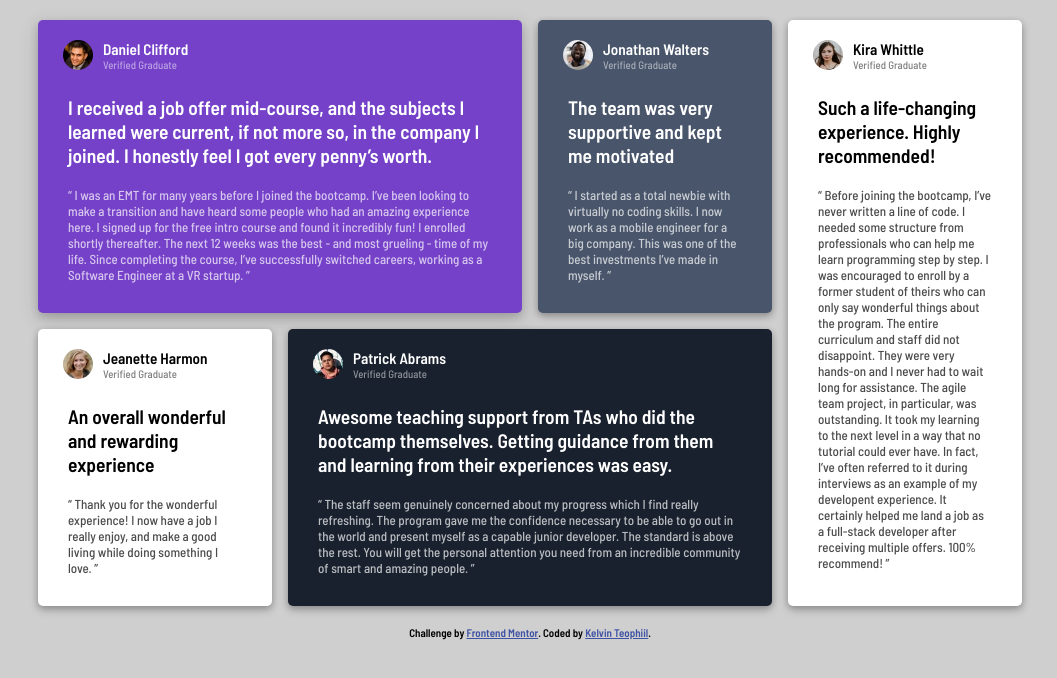
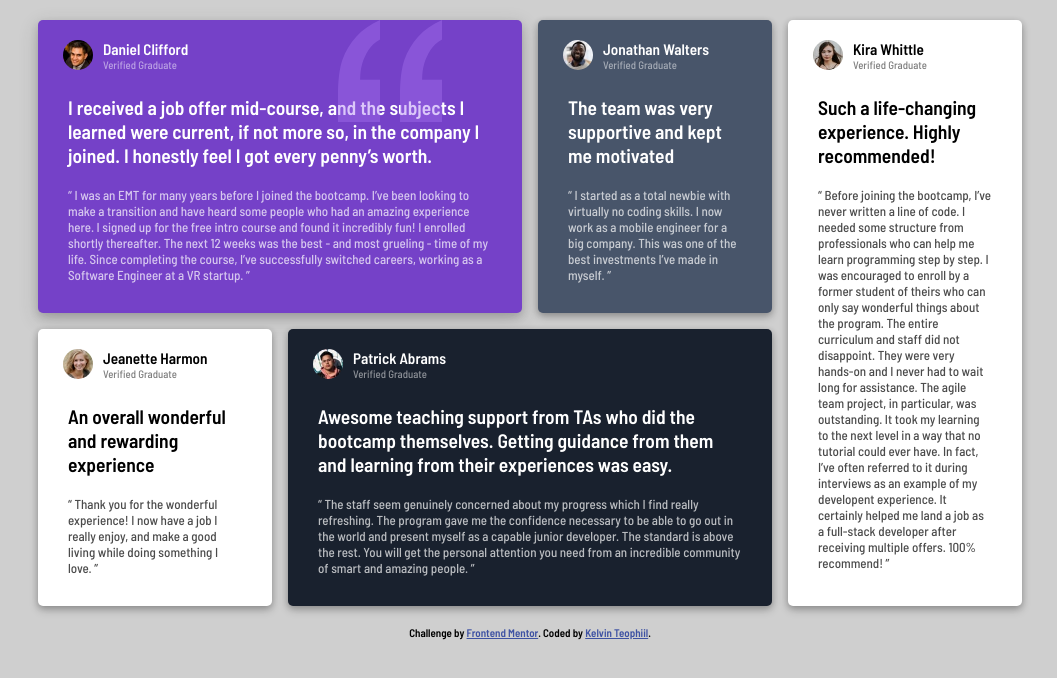
Before and after one commit to kelvintheophil/testimonials-grid-main-section, a plain HTML site: page index.html in a window 1280 px wide. Shown: the whole page, without its empty margins (110-1167 px from the left). Drawn offline with Linux system fonts and the light colour scheme.

Commit message:
quotation logo add and its stlye

```diff
--- a/index.html
+++ b/index.html
@@ -24,6 +24,7 @@
 
   <div class="main container">
     <div class="comp-1">
+      <img src="images/bg-pattern-quotation.svg" alt="quotation">
       <div class="heading">
         <img src="images/image-daniel.jpg"    alt="daniel-">
           <div class="profile-name">
--- a/testimonia-style.css
+++ b/testimonia-style.css
@@ -26,9 +26,15 @@ body{
 .comp-1{
     background: hsl(263, 55%, 52%);
     grid-area: comp1;
+    display: relative;
     border-radius: 5px;
     box-shadow: 0 4px 8px 0 rgba(41, 40, 40, 0.2),
     0 6px 20px 0 rgba(58, 56, 56, 0.19);
+}
+.comp-1> img{
+    position: absolute;
+    left: 35%;
+    opacity: 40%;
 }
 
 .comp-1 .profile-name{
```
